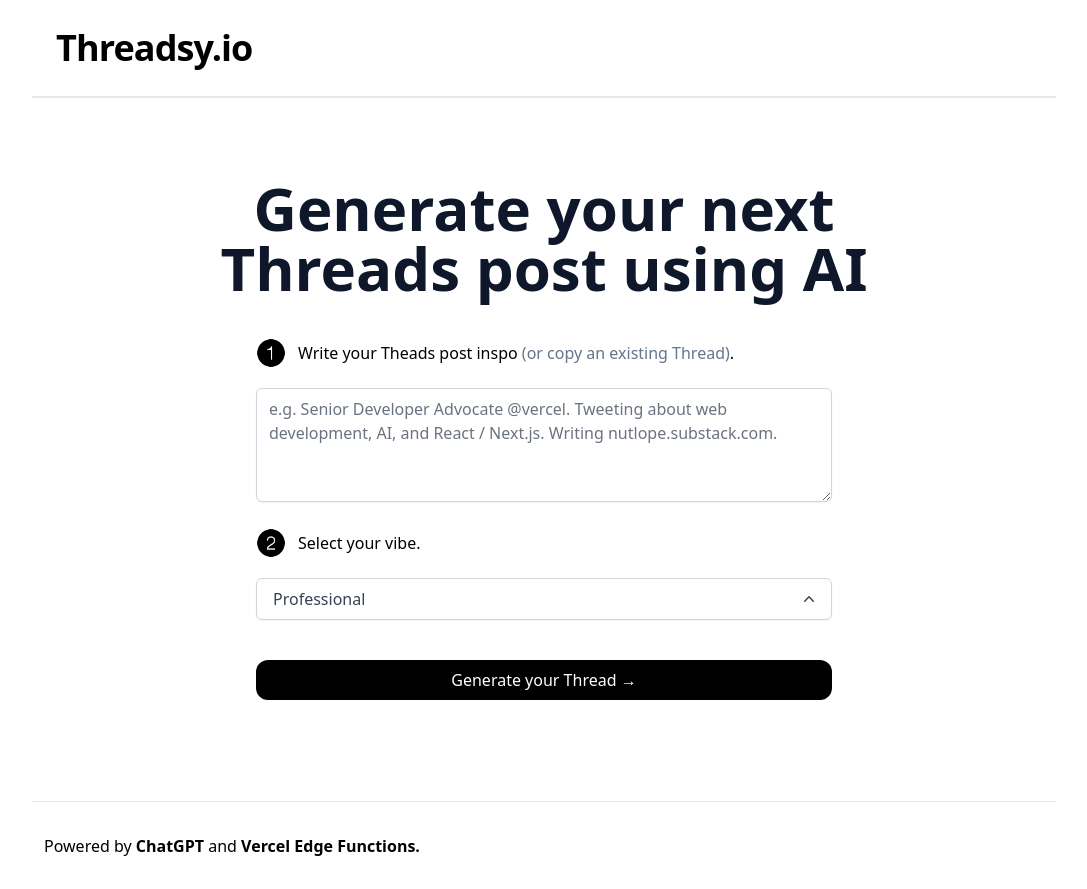
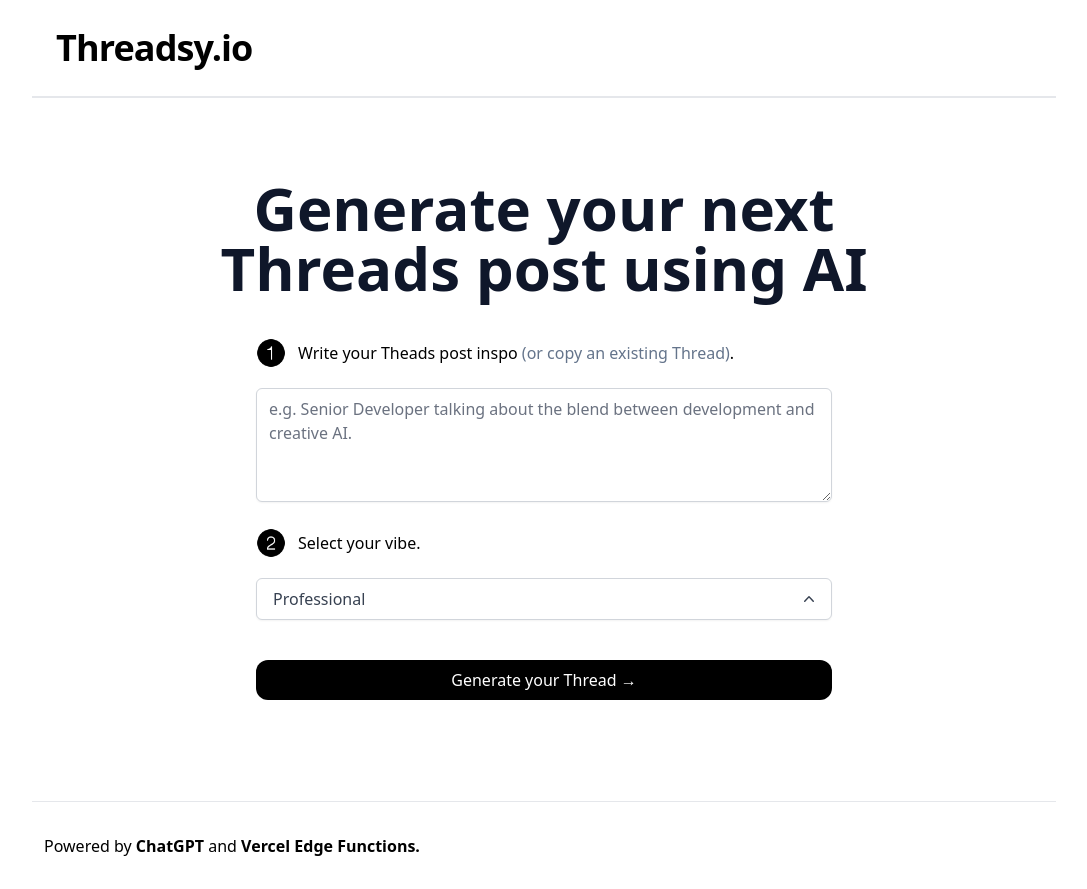
Before and after one commit to espinozahector/handle-one, a Next.js app: page / in a window 1280 px wide. Shown: the whole page, without its empty margins (96-1183 px from the left). Built offline with nearby package versions, Linux system fonts and the light colour scheme.

Commit message:
update examploe prompt

```diff
--- a/pages/index.tsx
+++ b/pages/index.tsx
@@ -129,7 +129,7 @@
             rows={4}
             className="w-full rounded-md border-gray-300 shadow-sm focus:border-black focus:ring-black my-5"
             placeholder={
-              "e.g. Senior Developer Advocate @vercel. Tweeting about web development, AI, and React / Next.js. Writing nutlope.substack.com."
+              "e.g. Senior Developer talking about the blend between development and creative AI."
             }
           />
           <div className="flex mb-5 items-center space-x-3">
```
